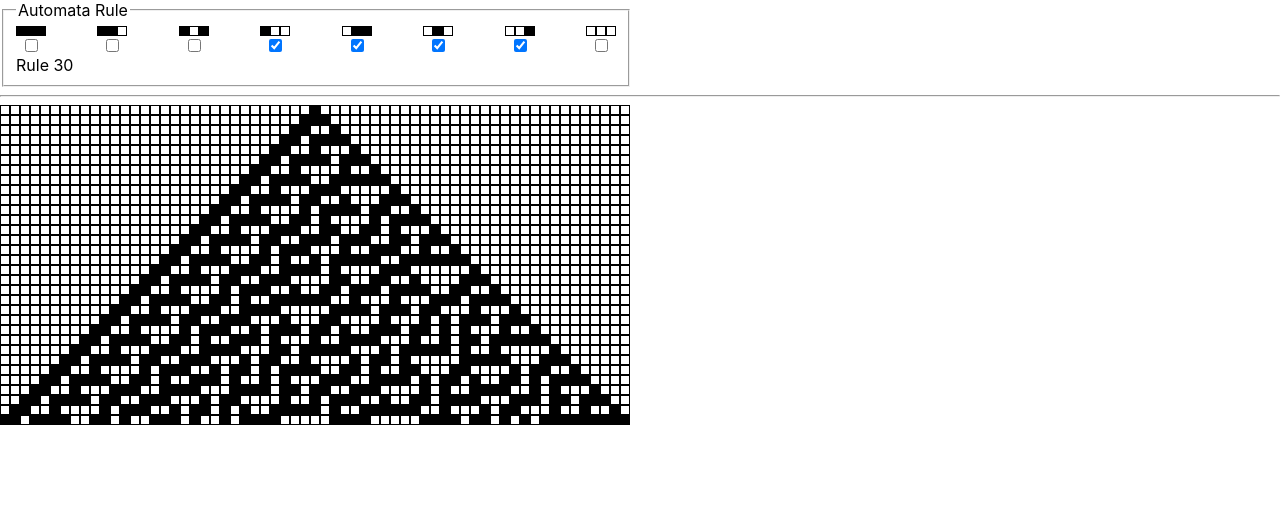
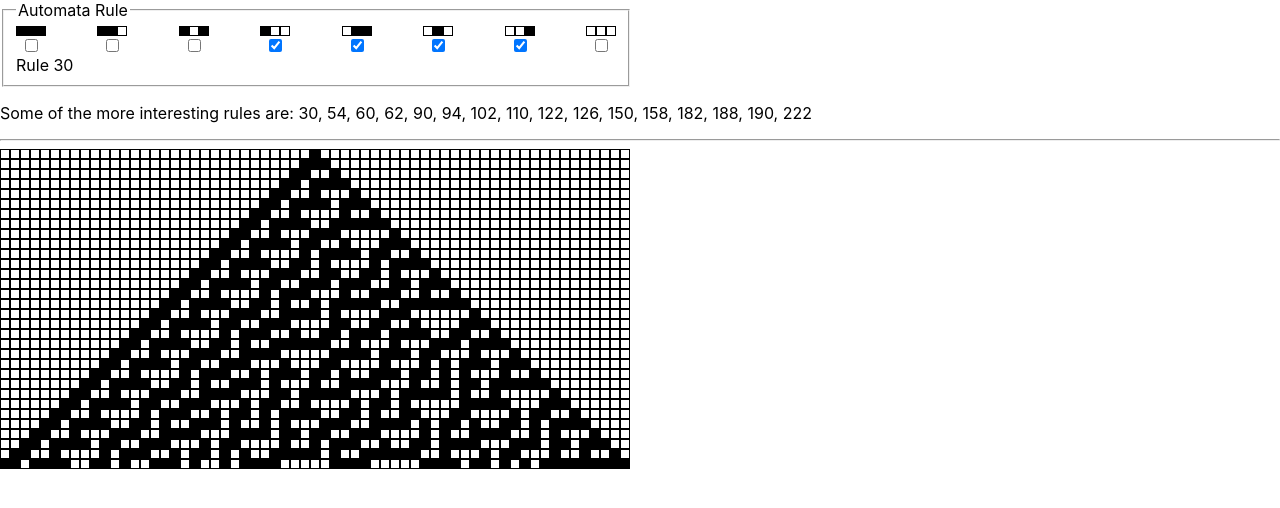
Before and after one commit to ahuth/automata, a React (Create React App) app: page / in a window 1280 px wide. Shown: the top 508 px of the page. Built offline with nearby package versions, Linux system fonts and the light colour scheme.

Commit message:
Add some info about "interesting" rules

```diff
--- a/src/components/App.tsx
+++ b/src/components/App.tsx
@@ -9,6 +9,9 @@ export default function App() {
   return (
     <React.Fragment>
       <Controls dispatch={dispatch} rules={state.rules} />
+      <aside>
+        <p>Some of the more interesting rules are: 30, 54, 60, 62, 90, 94, 102, 110, 122, 126, 150, 158, 182, 188, 190, 222</p>
+      </aside>
       <hr />
       <Grid rows={state.rows} />
     </React.Fragment>
```
